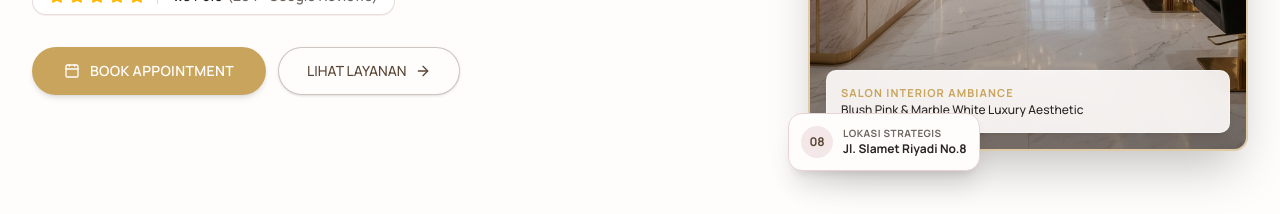
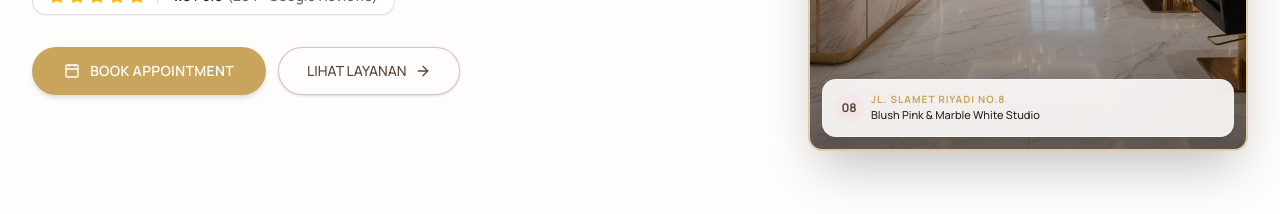
Before and after one commit to andurila19-lgtm/kalyasalon, a Next.js app: page / in a window 1280 px wide. Shown: the part 564-778 px from the top of the page. Built offline with nearby package versions, Linux system fonts and the light colour scheme; no server answers.

Commit message:
fix(ui): resolve hero badge collision and optimize single floating card layout

```diff
--- a/components/sections/hero/hero.tsx
+++ b/components/sections/hero/hero.tsx
@@ -100,28 +100,22 @@ export function Hero() {
                 />
 
                 {/* Subtle Image Overlay Gradient */}
-                <div className="absolute inset-0 bg-gradient-to-t from-black/40 via-transparent to-transparent pointer-events-none" />
+                <div className="absolute inset-0 bg-gradient-to-t from-black/50 via-transparent to-transparent pointer-events-none" />
 
-                {/* Floating Micro Badge in Image */}
-                <div className="absolute bottom-3 left-3 right-3 sm:bottom-4 sm:left-4 sm:right-4 p-3 sm:p-3.5 rounded-lg bg-background/90 backdrop-blur-md border border-white/40 shadow-lg text-left">
-                  <p className="text-[10px] sm:text-[11px] uppercase tracking-widest text-brand-champagne-gold font-bold">
-                    Salon Interior Ambiance
-                  </p>
-                  <p className="text-[11px] sm:text-xs font-medium text-foreground">
-                    Blush Pink & Marble White Luxury Aesthetic
-                  </p>
-                </div>
-              </div>
-
-              {/* Decorative side accent element */}
-              <div className="hidden sm:block absolute -bottom-5 -left-5 bg-background rounded-xl p-3 shadow-xl border border-border">
-                <div className="flex items-center gap-2.5">
-                  <div className="w-8 h-8 rounded-full bg-brand-soft-pink flex items-center justify-center text-primary font-bold text-xs">
-                    08
-                  </div>
-                  <div>
-                    <p className="text-[10px] text-muted-foreground uppercase font-bold tracking-wider">Lokasi Strategis</p>
-                    <p className="text-xs font-bold text-foreground">Jl. Slamet Riyadi No.8</p>
+                {/* Micro Badge inside image */}
+                <div className="absolute bottom-3 left-3 right-3 p-3 rounded-xl bg-background/90 backdrop-blur-md border border-white/40 shadow-lg text-left">
+                  <div className="flex items-center gap-2">
+                    <div className="w-7 h-7 rounded-full bg-brand-soft-pink flex items-center justify-center text-primary font-bold text-xs shrink-0">
+                      08
+                    </div>
+                    <div className="min-w-0">
+                      <p className="text-[10px] uppercase tracking-widest text-brand-champagne-gold font-bold truncate">
+                        Jl. Slamet Riyadi No.8
+                      </p>
+                      <p className="text-[11px] font-medium text-foreground truncate">
+                        Blush Pink & Marble White Studio
+                      </p>
+                    </div>
                   </div>
                 </div>
               </div>
```
